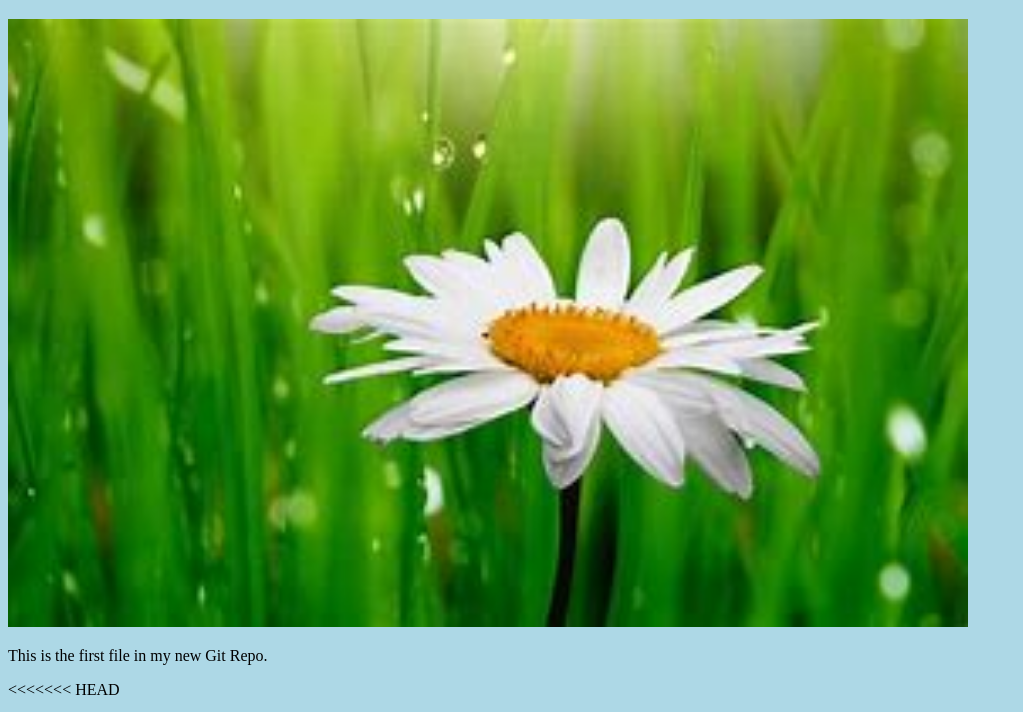
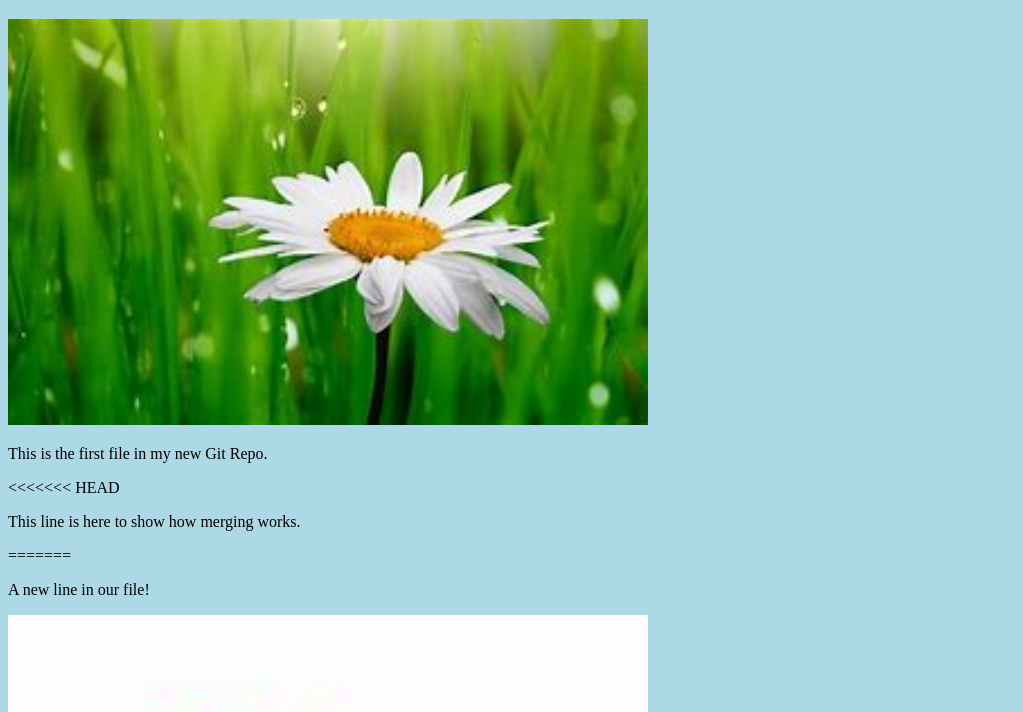
Before and after one commit to nageshkadam/hello-world, a plain HTML site: page index.html in a window 1280 px wide. Shown: the part 61-773 px from the top of the page, without its empty margins (0-1023 px from the left). Drawn offline with Linux system fonts and the light colour scheme.

Commit message:
Update index.html Resize image

```diff
--- a/index.html
+++ b/index.html
@@ -1,4 +1,4 @@
-<!DOCTYPE html>
+	<!DOCTYPE html>
 <html>
 <head>
 <title>Hello World!</title>
@@ -7,7 +7,7 @@
 <body>
 
 <h1>Hello world!</h1>
-<div><img src="./1.jpg" alt="Hello World from Space" style="width:100%;max-width:960px"></div>
+<div><img src="./1.jpg" alt="Hello World from Space" style="width:100%;max-width:640px"></div>
 <p>This is the first file in my new Git Repo.</p>
 <<<<<<< HEAD
 <p>This line is here to show how merging works.</p>
```
Also changed, not shown: 1 other file.
